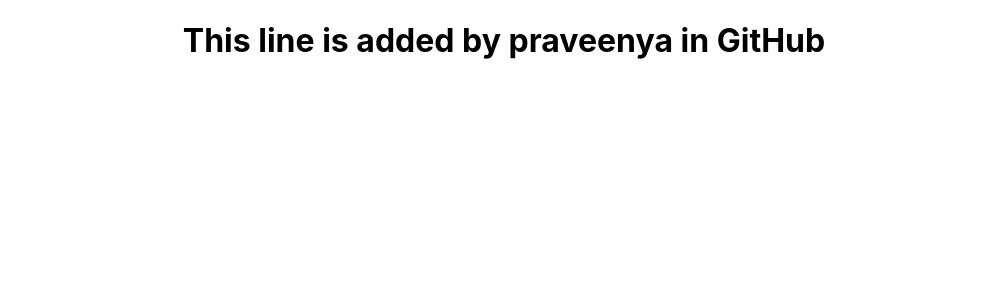
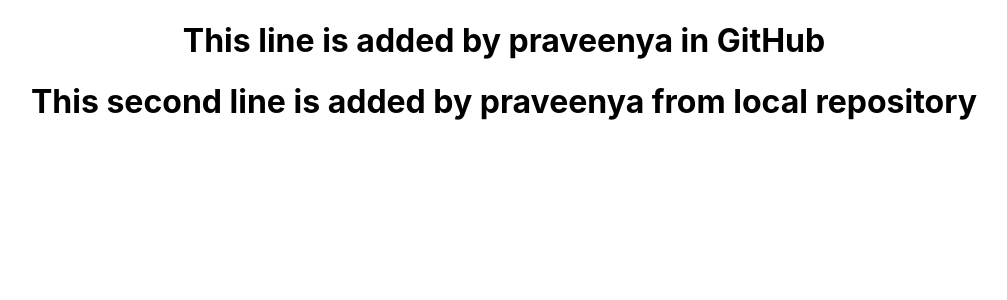
Before and after one commit to saminenipraveenyalakshmi/PulseRep, a React (Create React App) app: page / in a window 1280 px wide. Shown: the top 300 px of the page, without its empty margins (136-1143 px from the left). Built offline with nearby package versions, Linux system fonts and the light colour scheme.

Commit message:
added second heading

```diff
--- a/src/App.js
+++ b/src/App.js
@@ -5,6 +5,7 @@
   return (
     <div className="App">
       <h1>This line is added by praveenya in GitHub</h1>
+      <h1>This second line is added by praveenya from local repository</h1>
     </div>
   );
 }
```
